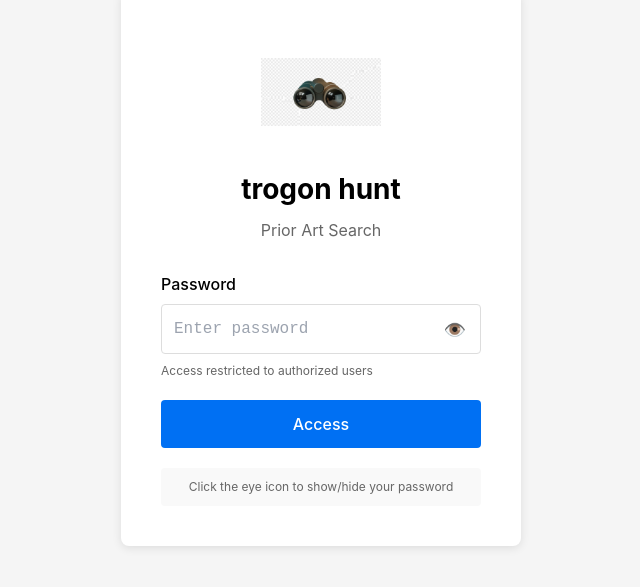
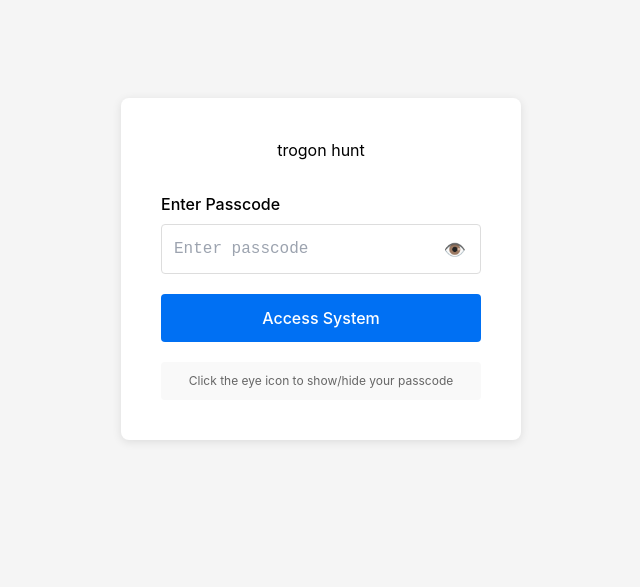
Before and after one commit to TrogonPatent/trogon-monitoring, a React (Vite) app: page / in a window 1280 px wide. Shown: the part 131-718 px from the top of the page, without its empty margins (319-959 px from the left). Built offline with nearby package versions, Linux system fonts and the light colour scheme.

Commit message:
Update AuthGate.jsx

```diff
--- a/src/pages/AuthGate.jsx
+++ b/src/pages/AuthGate.jsx
@@ -19,8 +19,8 @@ import { AlertCircle } from 'lucide-react';
  * </AuthGate>
  */
 export default function AuthGate({ children }) {
-  const [password, setPassword] = useState('');
-  const [showPassword, setShowPassword] = useState(false);
+  const [passcode, setPasscode] = useState('');
+  const [showPasscode, setShowPasscode] = useState(false);
   const [isAuthenticated, setIsAuthenticated] = useState(false);
   const [error, setError] = useState('');
   const [loading, setLoading] = useState(false);
@@ -33,8 +33,8 @@ export default function AuthGate({ children }) {
     setLoading(true);
     setError('');
 
-    if (password !== CORRECT_PASSWORD) {
-      setError('Incorrect password. Access denied.');
+    if (passcode !== CORRECT_PASSWORD) {
+      setError('Invalid passcode');
       setLoading(false);
       return;
     }
@@ -45,7 +45,7 @@ export default function AuthGate({ children }) {
 
   const handleLogout = () => {
     setIsAuthenticated(false);
-    setPassword('');
+    setPasscode('');
     setError('');
   };
 
@@ -67,38 +67,21 @@ export default function AuthGate({ children }) {
           width: '100%',
           maxWidth: '400px'
         }}>
-          <div style={{ textAlign: 'center', marginBottom: '30px' }}>
-            <div style={{
-              display: 'inline-flex',
-              alignItems: 'center',
-              justifyContent: 'center',
-              width: '120px',
-              height: '120px',
-              marginBottom: '16px'
-            }}>
-              <img
-                src="/binoculars-icon.png"
-                alt="Binoculars"
-                style={{ width: '100%', height: '100%', objectFit: 'contain' }}
-              />
-            </div>
-            <h1 style={{ fontSize: '28px', fontWeight: 'bold', marginBottom: '8px' }}>
-              trogon hunt
-            </h1>
-            <p style={{ color: '#666' }}>Prior Art Search</p>
-          </div>
+          <h1 style={{ marginBottom: '30px', textAlign: 'center' }}>
+            trogon hunt
+          </h1>
 
           <form onSubmit={handleAuth}>
             <div style={{ marginBottom: '20px' }}>
               <label style={{ display: 'block', marginBottom: '8px', fontWeight: '500' }}>
-                Password
+                Enter Passcode
               </label>
               <div style={{ position: 'relative' }}>
                 <input
-                  type={showPassword ? 'text' : 'password'}
-                  value={password}
-                  onChange={(e) => setPassword(e.target.value)}
-                  placeholder="Enter password"
+                  type={showPasscode ? 'text' : 'password'}
+                  value={passcode}
+                  onChange={(e) => setPasscode(e.target.value)}
+                  placeholder="Enter passcode"
                   style={{
                     width: '100%',
                     padding: '12px',
@@ -113,7 +96,7 @@ export default function AuthGate({ children }) {
                 />
                 <button
                   type="button"
-                  onClick={() => setShowPassword(!showPassword)}
+                  onClick={() => setShowPasscode(!showPasscode)}
                   style={{
                     position: 'absolute',
                     right: '10px',
@@ -125,18 +108,11 @@ export default function AuthGate({ children }) {
                     fontSize: '18px',
                     padding: '5px'
                   }}
-                  title={showPassword ? 'Hide password' : 'Show password'}
+                  title={showPasscode ? 'Hide passcode' : 'Show passcode'}
                 >
-                  {showPassword ? '🙈' : '👁️'}
+                  {showPasscode ? '🙈' : '👁️'}
                 </button>
               </div>
-              <p style={{
-                marginTop: '8px',
-                fontSize: '12px',
-                color: '#666'
-              }}>
-                Access restricted to authorized users
-              </p>
             </div>
 
             {error && (
@@ -146,13 +122,9 @@ export default function AuthGate({ children }) {
                 padding: '10px',
                 backgroundColor: '#f8d7da',
                 borderRadius: '4px',
-                fontSize: '14px',
-                display: 'flex',
-                alignItems: 'start',
-                gap: '8px'
+                fontSize: '14px'
               }}>
-                <AlertCircle style={{ width: '16px', height: '16px', flexShrink: 0, marginTop: '2px' }} />
-                <span>{error}</span>
+                {error}
               </div>
             )}
 
@@ -171,7 +143,7 @@ export default function AuthGate({ children }) {
                 cursor: loading ? 'not-allowed' : 'pointer'
               }}
             >
-              {loading ? 'Verifying...' : 'Access'}
+              {loading ? 'Verifying...' : 'Access System'}
             </button>
           </form>
 
@@ -184,7 +156,7 @@ export default function AuthGate({ children }) {
             borderRadius: '4px',
             textAlign: 'center'
           }}>
-            Click the eye icon to show/hide your password
+            Click the eye icon to show/hide your passcode
           </div>
         </div>
       </div>
```
